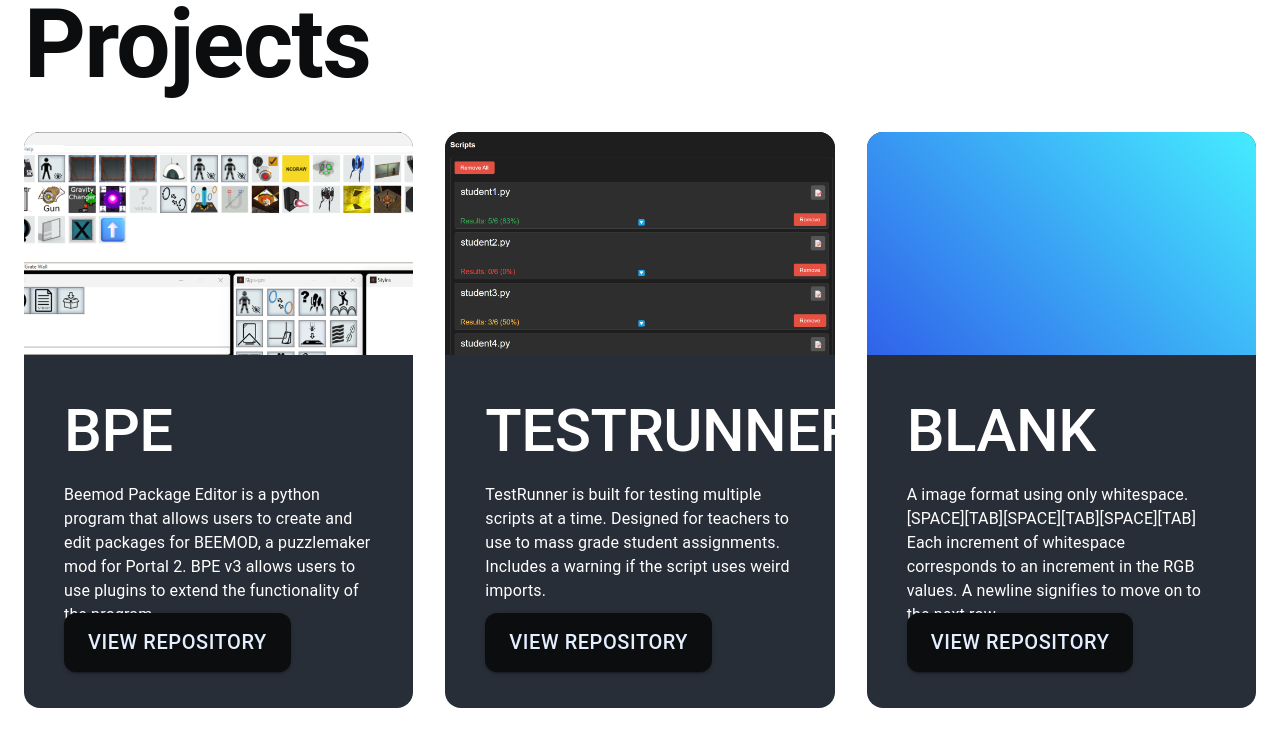
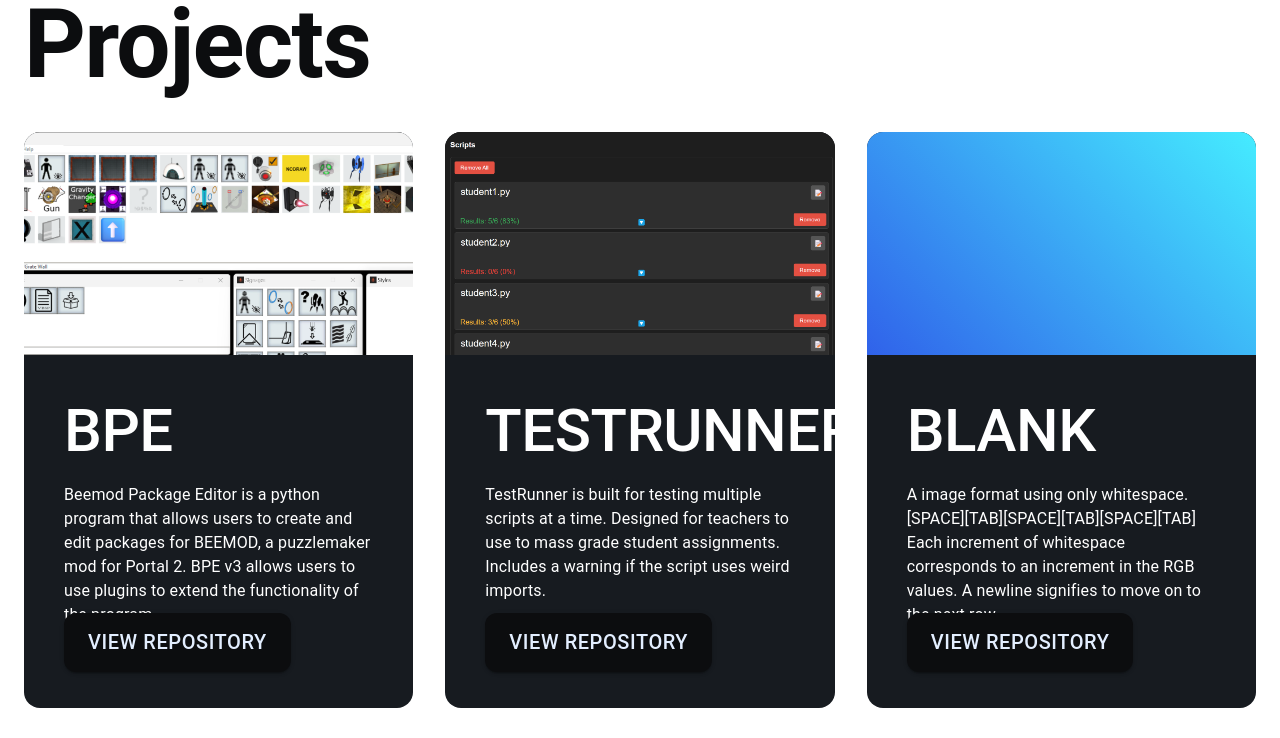
Before and after one commit to Areng14/web_profile, a Next.js app: page /projects in a window 1280 px wide. Shown: the part 940-1678 px from the top of the page. Built offline with nearby package versions, Linux system fonts and the light colour scheme; grey boxes are pictures that could not be loaded; what @mui/material-nextjs would draw is missing.

Commit message:
made card darker (projectcard)

```diff
--- a/app/components/ProjectCard.tsx
+++ b/app/components/ProjectCard.tsx
@@ -37,7 +37,7 @@ const ProjectCard: React.FC<ProjectCardProps> = ({
                 position: "relative",
                 overflow: "hidden",
                 borderRadius: 4,
-                backgroundColor: "rgb(40, 46, 55)",
+                backgroundColor: "rgb(23, 27, 32)",
                 height: "576px",
                 display: "flex",
                 flexDirection: "column"
```
